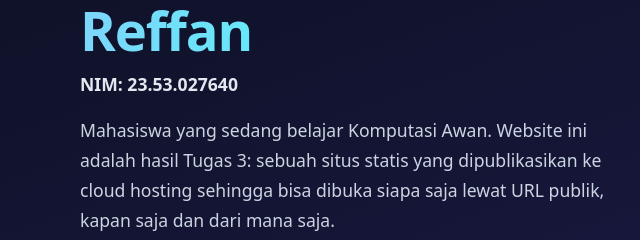
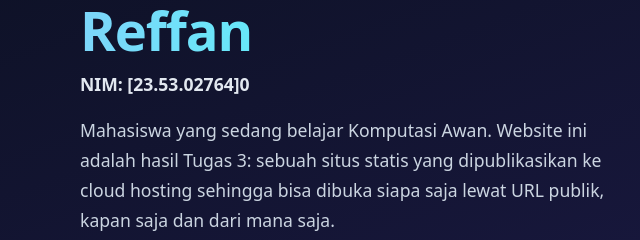
Before and after one commit to mexyelsyahreffan-beep/Tugas3_Mexy_Elsyah_Reffan_23.53.027640, a plain HTML site: page index.html in a window 1280 px wide. Shown: the part 278-518 px from the top of the page, 0-640 px from the left. Drawn offline with Linux system fonts and the light colour scheme.

Commit message:
Update website

```diff
--- a/index.html
+++ b/index.html
@@ -39,7 +39,7 @@
         <div>
           <span class="badge"><i></i> Online di GitHub Pages</span>
           <h1>Halo, saya <span class="grad">Mexy Elsyah Reffan</span></h1>
-          <p class="nim">NIM: 23.53.027640</p>
+          <p class="nim">NIM: [23.53.02764]0</p>
           <p class="lead">
             Mahasiswa yang sedang belajar Komputasi Awan. Website ini adalah hasil Tugas 3:
             sebuah situs statis yang dipublikasikan ke cloud hosting sehingga bisa dibuka
```
